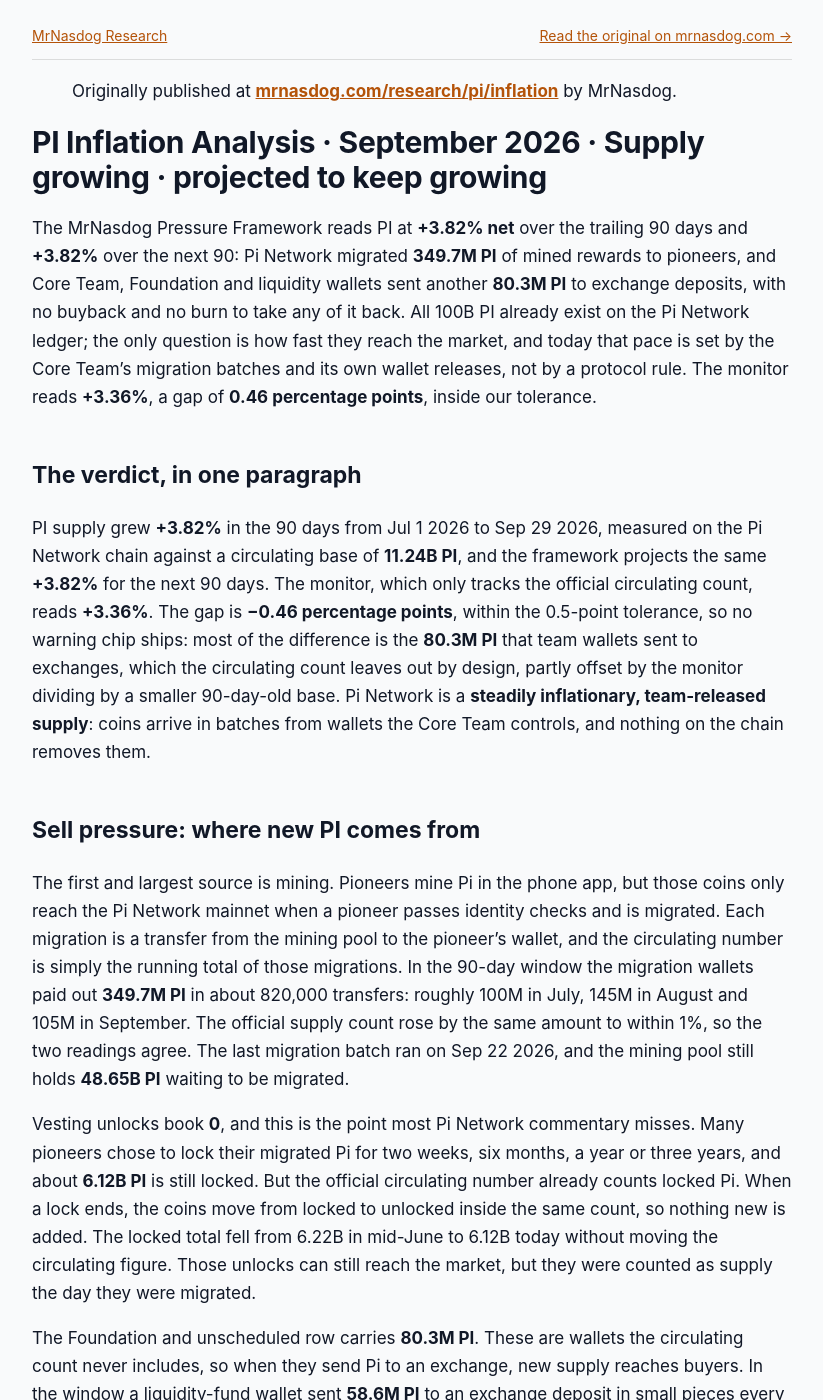
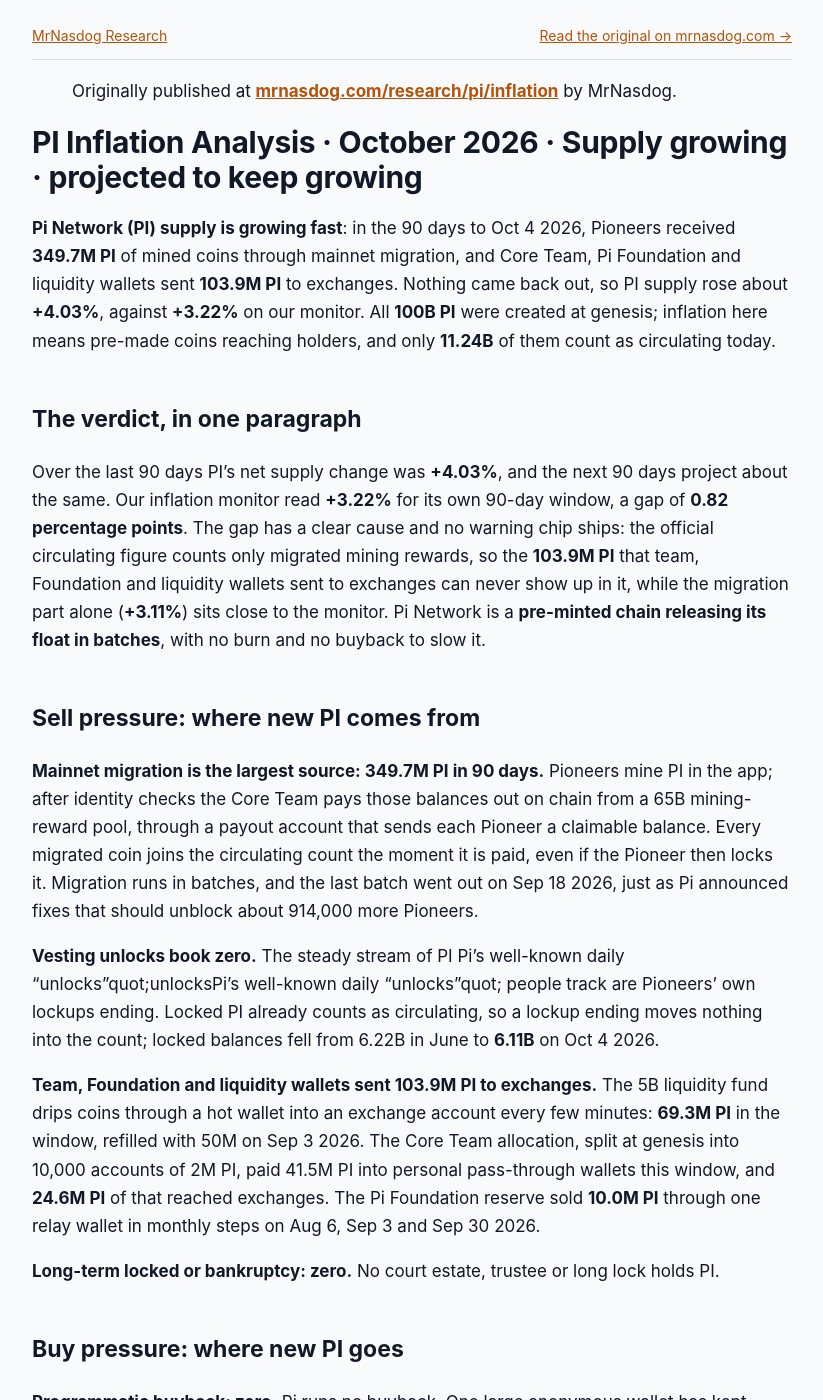
Before and after one commit to jeevansongmy-spec/mrnasdog-articles, a Jekyll site: the page built from crypto/pi-pressure-framework.md, in a window 1280 px wide and 1400 px high. Shown: the whole window, without its empty margins (228-1051 px from the left). Built offline with Jekyll 4.4.1, drawn with Linux system fonts in a browser that asks for light colours; some of the changed text lies outside the part shown.

Commit message:
publish: crypto/pi-pressure-framework

```diff
--- a/crypto/pi-pressure-framework.md
+++ b/crypto/pi-pressure-framework.md
@@ -1,6 +1,6 @@
 ---
-title: "PI Inflation Analysis · September 2026 · Supply growing · projected to keep growing"
-description: "PI supply is growing: 349.7M mined PI migrated and 80.3M sent to exchanges by team wallets give +3.82% net over 90 days, the same next. No buyback, no burn."
+title: "PI Inflation Analysis · October 2026 · Supply growing · projected to keep growing"
+description: "PI supply is growing: 349.7M mined PI migrated and 103.9M sent to exchanges by team wallets give +4.03% net in 90 days, about the same next. No burn."
 canonical_url: "https://mrnasdog.com/research/pi/inflation"
 tags: ["crypto", "pi", "pinetwork", "layer1"]
 published: true
@@ -8,48 +8,58 @@ published: true
 
 > Originally published at **[mrnasdog.com/research/pi/inflation](https://mrnasdog.com/research/pi/inflation)** by MrNasdog.
 
-# PI Inflation Analysis · September 2026 · Supply growing · projected to keep growing
+# PI Inflation Analysis · October 2026 · Supply growing · projected to keep growing
 
-The MrNasdog Pressure Framework reads PI at **+3.82% net** over the trailing 90 days and **+3.82%** over the next 90: Pi Network migrated **349.7M PI** of mined rewards to pioneers, and Core Team, Foundation and liquidity wallets sent another **80.3M PI** to exchange deposits, with no buyback and no burn to take any of it back. All 100B PI already exist on the Pi Network ledger; the only question is how fast they reach the market, and today that pace is set by the Core Team's migration batches and its own wallet releases, not by a protocol rule. The monitor reads **+3.36%**, a gap of **0.46 percentage points**, inside our tolerance.
+**Pi Network (PI) supply is growing fast**: in the 90 days to Oct 4 2026, Pioneers received **349.7M PI** of mined coins through mainnet migration, and Core Team, Pi Foundation and liquidity wallets sent **103.9M PI** to exchanges. Nothing came back out, so PI supply rose about **+4.03%**, against **+3.22%** on our monitor. All **100B PI** were created at genesis; inflation here means pre-made coins reaching holders, and only **11.24B** of them count as circulating today.
 
 ## The verdict, in one paragraph
 
-PI supply grew **+3.82%** in the 90 days from Jul 1 2026 to Sep 29 2026, measured on the Pi Network chain against a circulating base of **11.24B PI**, and the framework projects the same **+3.82%** for the next 90 days. The monitor, which only tracks the official circulating count, reads **+3.36%**. The gap is **−0.46 percentage points**, within the 0.5-point tolerance, so no warning chip ships: most of the difference is the **80.3M PI** that team wallets sent to exchanges, which the circulating count leaves out by design, partly offset by the monitor dividing by a smaller 90-day-old base. Pi Network is a **steadily inflationary, team-released supply**: coins arrive in batches from wallets the Core Team controls, and nothing on the chain removes them.
+Over the last 90 days PI's net supply change was **+4.03%**, and the next 90 days project about the same. Our inflation monitor read **+3.22%** for its own 90-day window, a gap of **0.82 percentage points**. The gap has a clear cause and no warning chip ships: the official circulating figure counts only migrated mining rewards, so the **103.9M PI** that team, Foundation and liquidity wallets sent to exchanges can never show up in it, while the migration part alone (**+3.11%**) sits close to the monitor. Pi Network is a **pre-minted chain releasing its float in batches**, with no burn and no buyback to slow it.
 
 ## Sell pressure: where new PI comes from
 
-The first and largest source is mining. Pioneers mine Pi in the phone app, but those coins only reach the Pi Network mainnet when a pioneer passes identity checks and is migrated. Each migration is a transfer from the mining pool to the pioneer's wallet, and the circulating number is simply the running total of those migrations. In the 90-day window the migration wallets paid out **349.7M PI** in about 820,000 transfers: roughly 100M in July, 145M in August and 105M in September. The official supply count rose by the same amount to within 1%, so the two readings agree. The last migration batch ran on Sep 22 2026, and the mining pool still holds **48.65B PI** waiting to be migrated.
+**Mainnet migration is the largest source: 349.7M PI in 90 days.** Pioneers mine PI in the app; after identity checks the Core Team pays those balances out on chain from a 65B mining-reward pool, through a payout account that sends each Pioneer a claimable balance. Every migrated coin joins the circulating count the moment it is paid, even if the Pioneer then locks it. Migration runs in batches, and the last batch went out on Sep 18 2026, just as Pi announced fixes that should unblock about 914,000 more Pioneers.
 
-Vesting unlocks book **0**, and this is the point most Pi Network commentary misses. Many pioneers chose to lock their migrated Pi for two weeks, six months, a year or three years, and about **6.12B PI** is still locked. But the official circulating number already counts locked Pi. When a lock ends, the coins move from locked to unlocked inside the same count, so nothing new is added. The locked total fell from 6.22B in mid-June to 6.12B today without moving the circulating figure. Those unlocks can still reach the market, but they were counted as supply the day they were migrated.
+**Vesting unlocks book zero.** The steady stream of PI Pi's well-known daily "unlocks"quot;unlocksPi's well-known daily "unlocks"quot; people track are Pioneers' own lockups ending. Locked PI already counts as circulating, so a lockup ending moves nothing into the count; locked balances fell from 6.22B in June to **6.11B** on Oct 4 2026.
 
-The Foundation and unscheduled row carries **80.3M PI**. These are wallets the circulating count never includes, so when they send Pi to an exchange, new supply reaches buyers. In the window a liquidity-fund wallet sent **58.6M PI** to an exchange deposit in small pieces every few minutes, rising from 10M in July to 20.4M in August and 28.2M in September. The Core Team's 10,001 wallets released **41.5M PI** into pass-through wallets on Jul 7–8, Aug 6, Sep 3 and Sep 25 2026, and **15.7M PI** of that went on to exchanges. A Foundation wallet added **6.0M PI** by the same route. These releases come about monthly, so the forward figure holds the trailing amount. Long-term locks and bankruptcy book **0**: there is no estate and no trustee schedule.
+**Team, Foundation and liquidity wallets sent 103.9M PI to exchanges.** The 5B liquidity fund drips coins through a hot wallet into an exchange account every few minutes: **69.3M PI** in the window, refilled with 50M on Sep 3 2026. The Core Team allocation, split at genesis into 10,000 accounts of 2M PI, paid 41.5M PI into personal pass-through wallets this window, and **24.6M PI** of that reached exchanges. The Pi Foundation reserve sold **10.0M PI** through one relay wallet in monthly steps on Aug 6, Sep 3 and Sep 30 2026.
+
+**Long-term locked or bankruptcy: zero.** No court estate, trustee or long lock holds PI.
 
 ## Buy pressure: where new PI goes
 
-Nothing on the buy side is booked. Pi Network runs **no buyback**: no wallet or contract buys PI off the market, and no team wallet received PI from outside its own group in the window. There is **no fee burn** either. Every transaction fee goes into a protocol pot, which grew by **2.25M PI** in 90 days, mostly from failed bot transactions competing for the same trades. But the ledger total stayed at exactly 100B PI and the circulating count does not fall when fees are paid, so the fees are moved, not destroyed, and they book 0.
+**Programmatic buyback: zero.** Pi runs no buyback. One large anonymous wallet has kept pulling PI off exchanges for a year, but nobody has tied it to the project, so it is ordinary demand, not a supply row.
 
-The Foundation buys nothing back, and new pioneer lockups remove nothing, because locked Pi stays inside the circulating count. With no buyer on the chain, every PI that the migration wallets or team wallets release has to be absorbed by the market.
+**Protocol fee burn: zero.** Every Pi transaction pays a small fee into the network's fee pool, which grew by **2.33M PI** this window. The pool is not destroyed (the chain's total stays exactly 100B), and it never lowers the circulating count, so it is not booked as a burn.
+
+**Foundation buy and new long-term lock: zero.** No Foundation purchase was found on chain or announced. Pioneer lockups are real and long, up to three years, but locked PI still counts as circulating, so new lockups take nothing out.
 
 ## Foundation and overhang
 
-The overhang on Pi Network is very large compared with the float. The mining pool holds **48.65B PI**, with a second mining wallet holding another 4.67B and the migration payout wallets about 422M more; these feed the migration row above. The Core Team's 10,001 wallets hold **17.78B PI**, down from 20B at launch, plus 31.5M sitting in pass-through wallets that have not yet reached an exchange. The Foundation reserve holds about **9.95B PI** and the liquidity fund about **4.89B PI**. Every one of these wallets was read directly on the chain for this build, and all of them sit outside the 11.24B circulating count.
+The overhang is most of the supply. The mining-reward pool still holds **48.65B PI**, with 4.67B more in a second pool wallet, 354M in the payout account and 68M in the migration operator. The Pi Foundation reserve holds **9.5B PI** plus about 451M in five sub-wallets. The liquidity fund holds **4.0B PI** plus 872M in its second wallet and 11M in the exchange hot wallet. The Core Team's 10,000 accounts hold **17.77B PI**, and their pass-through wallets another 1.95B.
 
-We read these wallets at every rebuild. If any of their balances falls between refreshes, the outflow enters the Foundation and unscheduled row at the next refresh — unless it is a migration to pioneers, which enters the protocol inflation row.
+We read every one of these wallets on chain at each rebuild. If any of their balances falls between refreshes and the coins reach exchanges, that outflow enters Sell #3 at the next refresh.
 
-## How PI compares to other pre-mined, team-released coins
+## How PI compares to other pre-minted Layer 1s
 
-Bitcoin and Pi both advertise mining and a fixed cap, but the mechanisms are opposite. Bitcoin's new coins are created by the protocol at a rate that halves every four years, and nobody can speed it up. Every PI already exists; mining in the app only earns a claim, and the Core Team decides how fast claims are migrated to the chain. So PI supply growth depends on migration batches, identity-check fixes and team wallet releases rather than on a halving schedule.
+PI shares its design with other pre-minted chains built on the Stellar code base: the whole supply is created once, there is no block reward, and new float comes only from wallets that hold the reserve. That makes Pi Network the opposite of a mined coin like Bitcoin, where new coins are created by a fixed schedule and nobody holds a reserve.
 
-Against proof-of-stake chains such as Ethereum, the difference is the size of the flow and the missing offset. Ethereum issues about 0.2% in 90 days and burns part of every fee. Pi Network adds about **3.8%** in 90 days and burns nothing. Its closest cousins are coins launched with most of the supply held back and released on a calendar — but Pi has no published calendar for its Core Team or Foundation wallets, so the releases can only be measured after they happen.
+Compared with uncapped proof-of-stake chains such as Ethereum, PI's supply growth is far faster on the counted float (about **4.03%** in 90 days against roughly 0.2% for ETH) but bounded by a hard **100B cap**. The pace depends on people, not code: how fast identity checks clear, and how fast the team and Foundation choose to sell.
 
-The circulating count is also unusual. Most coins count only unlocked, tradable coins; Pi's official count includes **6.12B locked PI** and leaves out all team and Foundation wallets. That is why unlock calendars quoted for Pi do not add to its supply growth, while team sales to exchanges do.
+Many younger tokens release insiders on a public vesting calendar with dated cliffs. Pi publishes no such calendar for its Core Team, Foundation or liquidity allocations, so the only way to see releases is to read the wallets, which is what this page does.
 
 ## What to watch in the next 90 days
 
-First, migration batches. The Sep 17 2026 update cleared **417,000 pioneers** blocked by duplicate-account flags and set out a fix for **497,000 Fast-Track wallets**; if those pioneers migrate quickly, the protocol inflation row could run above its trailing rate. Second, the Protocol 28 upgrade, set for mainnet on Oct 16 2026 with node operators due to update by Oct 13 2026; it changes no supply rule. Third, the monthly Core Team release, which has landed in the first week of each month plus once on Sep 25 2026. Fourth, the liquidity-fund pipe to an exchange, which has sent more each month and holds about 21.8M PI after a 50M refill on Sep 3 2026. Fifth, any announcement of a burn or buyback, which would be the first buy-side mechanism on Pi Network.
+**Migration restart:** Pi said on Sep 17 2026 that fixes would unblock about 417,000 duplicate-flag cases and 497,000 Fast-Track wallets; a large catch-up batch would push the next 90 days above the trailing rate.
+
+**Protocol 28 on Oct 16 2026:** the mainnet upgrade deadline for node operators. No supply rule change has been announced with it.
+
+**Monthly Foundation and Core Team releases:** they landed in the first week of each month (Aug 6, Sep 3, Sep 30 2026); watch early November and early December 2026.
+
+**Liquidity fund refill:** its exchange hot wallet held 11.1M PI on Oct 4 2026; at the recent pace it needs another refill from the 872M wallet within weeks.
 
 ## Summary
 
-The MrNasdog Pressure Framework reads PI at **+3.82%** over the last 90 days and the same for the next 90: **349.7M PI** of migrated mining rewards and **80.3M PI** of team, Foundation and liquidity-wallet releases to exchanges, against no buyback and no burn. The structural mechanism is a fully pre-created 100B supply released by the Core Team through migration and its own wallets, with more than **80B PI** still outside the circulating count. The key risk is pace: faster migrations after the identity-check fixes, or larger team releases, would push supply growth above today's rate. The only ceiling is the 100B total that already exists on the ledger.
+Pi Network's counted PI supply grew about **+4.03%** in the 90 days to Oct 4 2026 and is projected to keep growing at about the same pace. The engine is pre-minted coins reaching holders: **349.7M PI** of migrated mining rewards plus **103.9M PI** sold to exchanges by team, Foundation and liquidity wallets. Nothing takes PI back out, and more than 80B PI still sit in project-controlled wallets with no published release schedule. The hard limit is the **100B PI** cap; the real risk is how quickly that reserve is let out.
 
-*MrNasdog Pressure Framework analysis of PI, Metric 1 — Inflation. Data + explanation only. Not financial advice. Checked Sep 29 2026.*
+*MrNasdog Pressure Framework analysis of PI, Metric 1 — Inflation. Data + explanation only. Not financial advice. Checked Oct 4 2026.*
```
